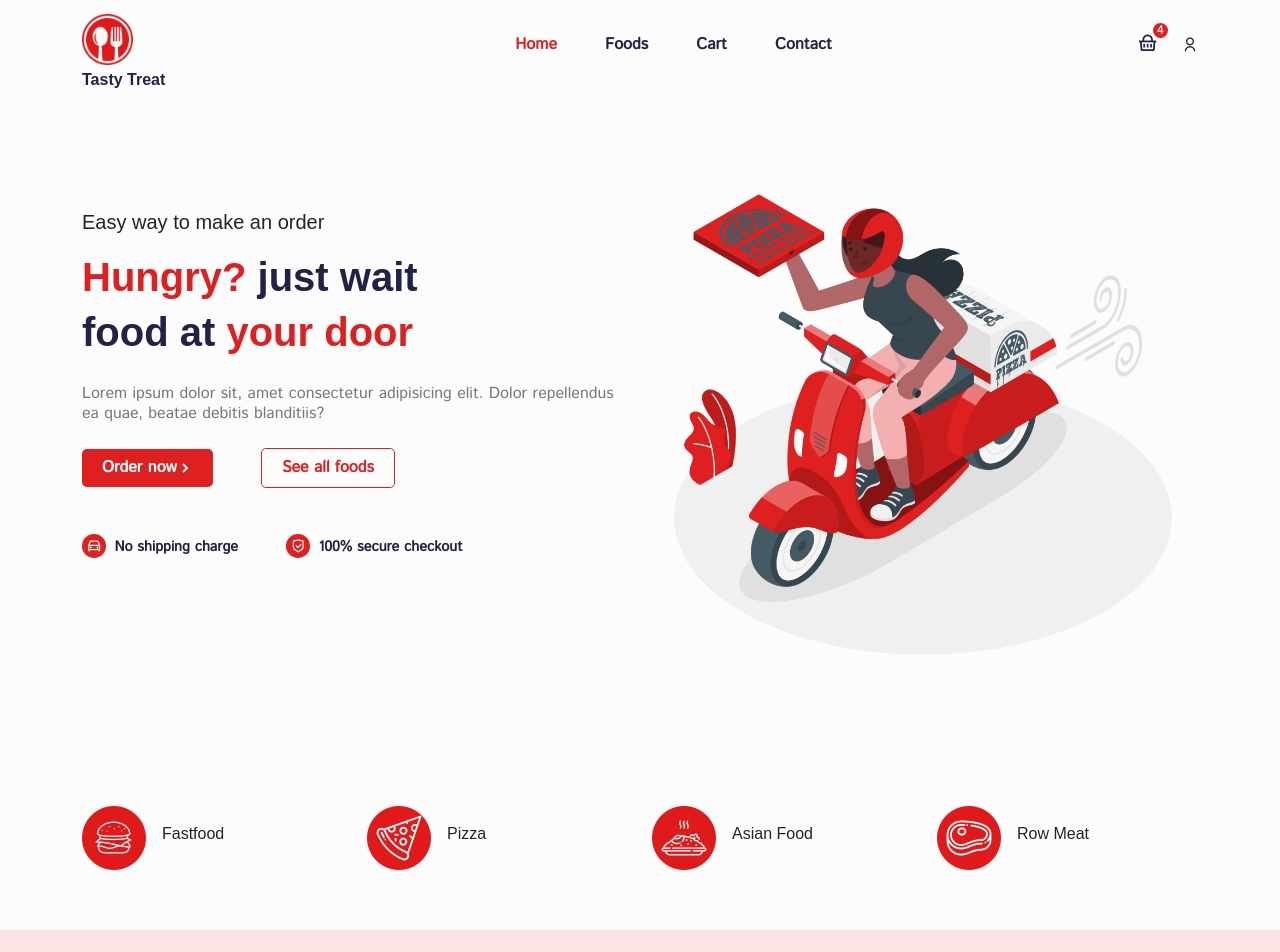
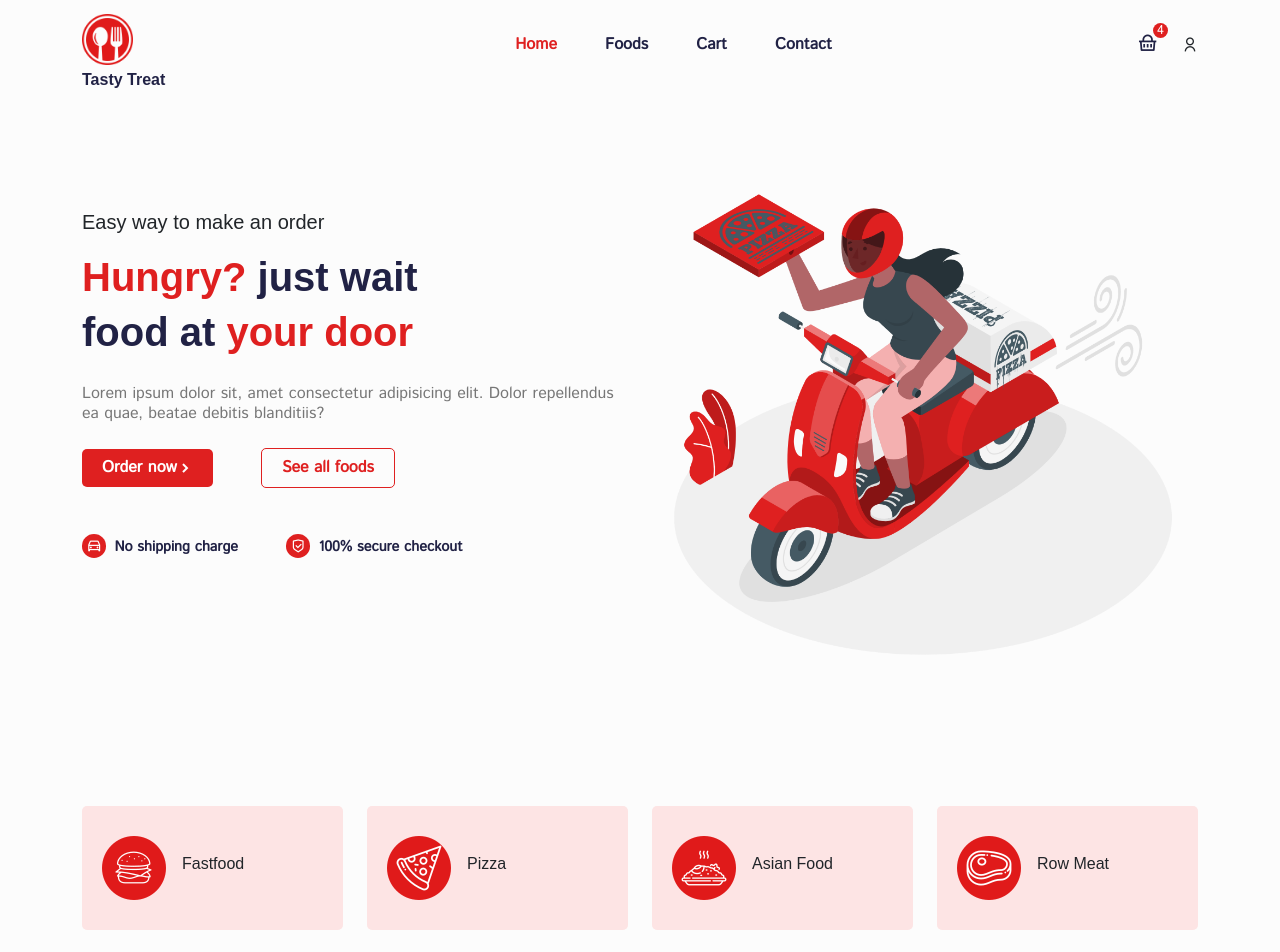
Before and after one commit to PuryaB97/React-Apps, a React (Create React App) app in the folder food-delivery-app/: page /home in a window 1280 px wide. Shown: the top 952 px of the page. Built offline with nearby package versions, Linux system fonts and the light colour scheme; a web font is replaced by a local one.

Commit message:
Category/UI css

```diff
--- a/food-delivery-app/src/components/UI/category/Category.jsx
+++ b/food-delivery-app/src/components/UI/category/Category.jsx
@@ -6,6 +6,8 @@ import categoryImg01 from "../../../assets/images/category-01.png";
 import categoryImg02 from "../../../assets/images/category-02.png";
 import categoryImg03 from "../../../assets/images/category-03.png";
 import categoryImg04 from "../../../assets/images/category-04.png";
+
+import "../../../styles/category.css";
 
 const categoryData = [
   {
--- a/food-delivery-app/src/pages/Home.jsx
+++ b/food-delivery-app/src/pages/Home.jsx
@@ -67,7 +67,7 @@ const Home = () => {
       </section>
 
       <section>
-        <Category />
+        <Category className="pt-0" />
       </section>
     </Helmet>
   );
--- /dev/null
+++ b/food-delivery-app/src/styles/category.css
@@ -0,0 +1,11 @@
+.category__item {
+  background: #fde4e4;
+  padding: 30px 20px;
+  border-radius: 5px;
+  cursor: pointer;
+  transition: 0.4s;
+}
+
+.category__item:hover {
+  transform: translateY(-15px);
+}
```
